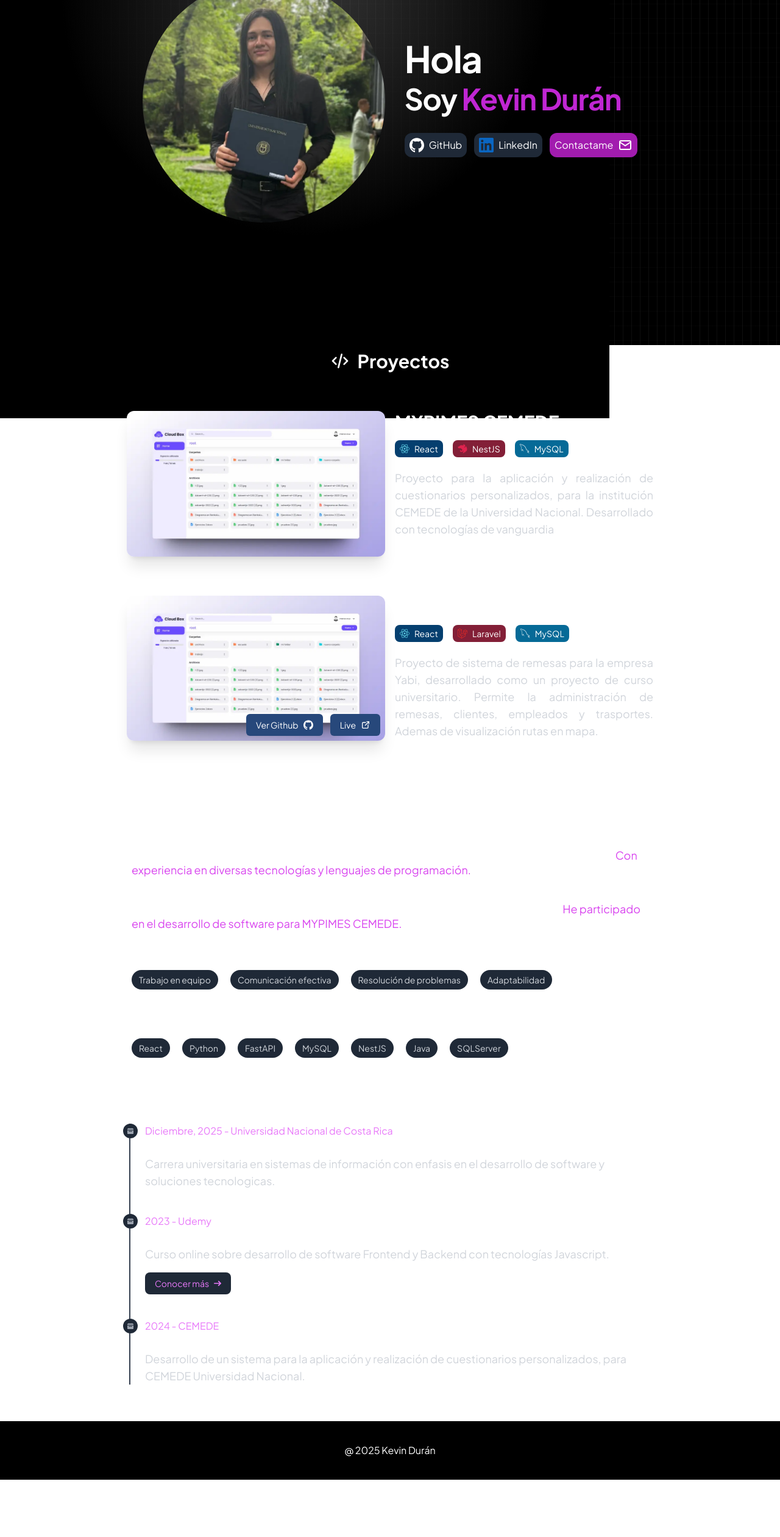
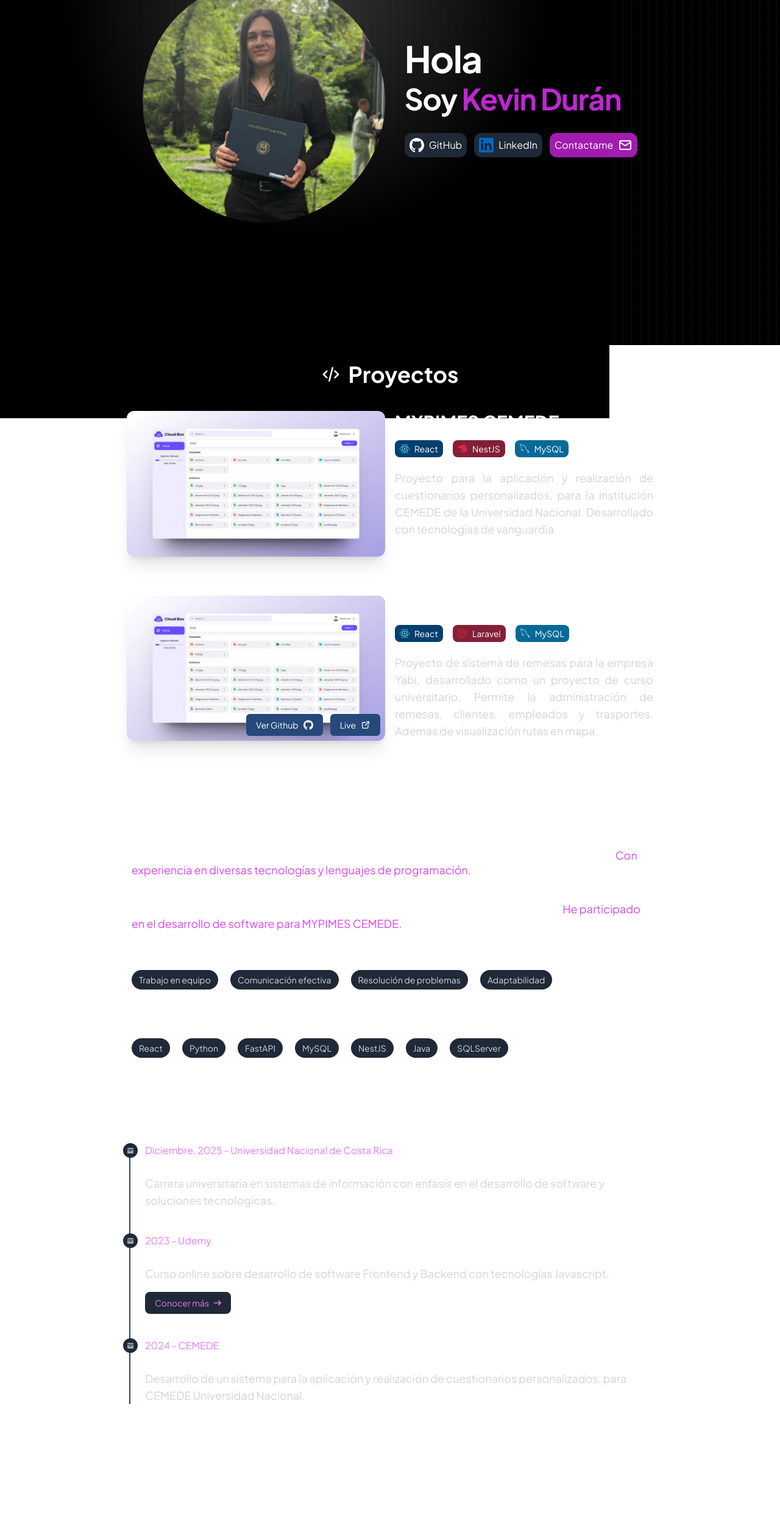
Before and after one commit to Kevinduran09/portafolio-kevinDuran, a Next.js app: page / in a window 1280 px wide. Shown: the part 234-2755 px from the top of the page at 61% size. Before the commit the page ends 2661 px from the top, so only its background shows below. Built offline with nearby package versions, Linux system fonts and the light colour scheme.

Commit message:
commit new

```diff
--- a/src/app/globals.css
+++ b/src/app/globals.css
@@ -12,6 +12,8 @@ body {
 
 html{
   scroll-behavior: smooth;
+  scroll-snap-type: mandatory;
+  scrollbar-width: thin;
 }
 .wrapper{
 
--- a/src/app/layout.js
+++ b/src/app/layout.js
@@ -17,7 +17,7 @@ export default function RootLayout({ children }) {
     <html lang="en">
       <body className='relative text-white'>
         <div className="fixed left-0 top-0 -z-10 h-full w-full "><div className="relative h-full w-full bg-black"><div className="absolute bottom-0 left-0 right-0 top-0 bg-[linear-gradient(to_right,#4f4f4f2e_1px,transparent_1px),linear-gradient(to_bottom,#8080800a_1px,transparent_1px)] bg-[size:14px_24px]"></div><div className="absolute left-0 right-0 top-[-10%] h-[1000px] w-full sm:h-[1000px] sm:w-[1000px] bg-[radial-gradient(circle_400px_at_50%_300px,#fbfbfb36,#000)]"></div></div></div>
-        <div className={`relative  h-screen ${plusJakartaSans.className}`}>
+        <div className={`relative  h-screen ${plusJakartaSans.className} `}>
           <Header />
           {children}
           <Footer/>
--- a/src/app/page.js
+++ b/src/app/page.js
@@ -22,7 +22,7 @@ export default function Home() {
     <>
 
 
-      <Section id={'home'} className={'py-16 md:py-0 '}>
+      <Section id={'home'} className={'pt-20 pb-8 md:py-0 '}>
         <Hero />
       </Section>
       <Section id="projects" >
@@ -34,6 +34,9 @@ export default function Home() {
       <Section id="experience" className={'mt-4'}>
         <Experience />
       </Section>
+      <Section id="contact" className={'mt-4'}>
+        <Contact />
+      </Section>
     </>
   );
 }
--- a/src/app/sections/Contact.jsx
+++ b/src/app/sections/Contact.jsx
@@ -1,29 +1,48 @@
-import React from 'react'
-import { Location, Phone, Mail } from '../utils/icons'
+'use client'
+import React, { useState } from 'react'
+
+export default function Contact() {
+  const [tooltipVisible, setTooltipVisible] = useState(false);
+  const emailAdress = 'kevinduran.net.123@gmail.com';
+
+  const copyToClipboard = async () => {
+    try {
+      await navigator.clipboard.writeText(emailAdress);
+      setTooltipVisible(true);
+      setTimeout(() => setTooltipVisible(false), 2000);
+    } catch (err) {
+      console.error("Error al copiar:", err);
+    }
+  };
+
+  return (
+    <div className='mx-3 md:mx-20 '>
+      <div className="w-full text-center my-10">
+        <span className='text-4xl font-bold'>Si quieres saber mas de mi puedes contactarme!</span>
+      </div>
+      <div className='flex flex-row gap-3 relative'>
+        <div className='bg-gray-300 border-2 border-gray-500 rounded-lg p-2 w-full'>
+          <span className='text-gray-950 font-medium'>{emailAdress}</span>
+        </div>
+
+        <div className="relative">
+          <button
+            type='button'
+            className='flex items-center gap-2 p-2 bg-fuchsia-600 rounded-lg cursor-pointer transition-all duration-300 ease-in-out hover:-translate-y-1 relative'
+            onClick={copyToClipboard}
+          >
+            <svg xmlns="http://www.w3.org/2000/svg" width="24" height="24" viewBox="0 0 24 24" fill="none" stroke="currentColor" strokeWidth="2" strokeLinecap="round" strokeLinejoin="round" className="icon icon-tabler icons-tabler-outline icon-tabler-copy"><path stroke="none" d="M0 0h24v24H0z" fill="none" /><path d="M7 7m0 2.667a2.667 2.667 0 0 1 2.667 -2.667h8.666a2.667 2.667 0 0 1 2.667 2.667v8.666a2.667 2.667 0 0 1 -2.667 2.667h-8.666a2.667 2.667 0 0 1 -2.667 -2.667z" /><path d="M4.012 16.737a2.005 2.005 0 0 1 -1.012 -1.737v-10c0 -1.1 .9 -2 2 -2h10c.75 0 1.158 .385 1.5 1" /></svg>
+            Copiar
+          </button>
 
 
-
-export default function Contact() {
-  return (
-    <div>
-
-      <h2>Contacta conmigo</h2>
-      <div>
-        <div>
-
-          <p>San José, Costa Rica</p>
-        </div>
-        <div>
-
-          <p>+506 8888-8888</p>
-        </div>
-        <div>
-
-          <p>kevinduran.net.123@gmail.com</p>
+          {tooltipVisible && (
+            <div className="absolute -top-10 left-1/2 transform -translate-x-1/2 bg-gray-800 text-white text-xs px-2 py-1 rounded-md opacity-100 transition-all !duration-700">
+              ¡Copiado!
+            </div>
+          )}
         </div>
       </div>
     </div>
-
-
-  )
+  );
 }
--- a/src/app/sections/Experience.jsx
+++ b/src/app/sections/Experience.jsx
@@ -47,11 +47,11 @@ export const Experience = () => {
     return (
 
         <div className="p-5">
-            <h2 className='w-full flex justify-center items-center gap-x-3 text-4xl font-semibold mb-4 text-center'>
+            <h2 className='w-full flex justify-center items-center gap-x-3 text-4xl font-semibold my-6 text-center'>
                 <svg xmlns="http://www.w3.org/2000/svg" width="24" height="24" viewBox="0 0 24 24" fill="none" stroke="currentColor" strokeWidth="2" strokeLinecap="round" strokeLinejoin="round" className="size-8 icon icon-tabler icons-tabler-outline icon-tabler-briefcase"><path stroke="none" d="M0 0h24v24H0z" fill="none" /><path d="M3 7m0 2a2 2 0 0 1 2 -2h14a2 2 0 0 1 2 2v9a2 2 0 0 1 -2 2h-14a2 2 0 0 1 -2 -2z" /><path d="M8 7v-2a2 2 0 0 1 2 -2h4a2 2 0 0 1 2 2v2" /><path d="M12 12l0 .01" /><path d="M3 13a20 20 0 0 0 18 0" /></svg>
                 Experiencia
             </h2>
-            <div>
+            <div className=''>
                 <ol className="relative border-s-2 border-gray-700">
                     {EDUCATION.map((education, index) => (
                         <li className="mb-10 ms-6" key={index}>
--- a/src/app/sections/Projects.jsx
+++ b/src/app/sections/Projects.jsx
@@ -4,7 +4,7 @@ import '@/app/styles/Projects.css'
 import cloudBox from '@/images/cloud-box.webp';
 // import { projects } from '@/mucks/projects';
 
-import { FastAPI, MySQL, NestJS, Python, React, TailwindCSS, Laravel, Website} from '@/app/utils/icons';
+import { FastAPI, MySQL, NestJS, Python, React, TailwindCSS, Laravel, Website } from '@/app/utils/icons';
 import { Github } from '@/app/utils/icons';
 // import { TAGS } from './tags';
 
@@ -135,13 +135,13 @@ const ProjectCard = ({ project }) => {
 
 export const Projects = () => {
   return (
-    <div  className="p-2">
-      <div className='w-full flex flex-col items-center'>
-        <h2 className="flex items-center mb-6 text-3xl font-semibold gap-x-3  ">
-          <svg xmlns="http://www.w3.org/2000/svg" className='size-8 icon icon-tabler icons-tabler-outline icon-tabler-code' width="24" height="24" viewBox="0 0 24 24" fill="none" stroke="currentColor" strokeWidth="2" strokeLinecap="round" strokeLinejoin="round"><path stroke="none" d="M0 0h24v24H0z" fill="none" /><path d="M7 8l-4 4l4 4" /><path d="M17 8l4 4l-4 4" /><path d="M14 4l-4 16" /></svg>
-          Proyectos
-        </h2>
-      </div>
+    <div className="p-2">
+
+      <h2 className="w-full justify-center flex items-center gap-x-3 text-4xl font-semibold text-center my-5 ">
+        <svg xmlns="http://www.w3.org/2000/svg" className='size-8 icon icon-tabler icons-tabler-outline icon-tabler-code' width="24" height="24" viewBox="0 0 24 24" fill="none" stroke="currentColor" strokeWidth="2" strokeLinecap="round" strokeLinejoin="round"><path stroke="none" d="M0 0h24v24H0z" fill="none" /><path d="M7 8l-4 4l4 4" /><path d="M17 8l4 4l-4 4" /><path d="M14 4l-4 16" /></svg>
+        Proyectos
+      </h2>
+
       <div className="projects">
         {projects.map((project, index) => (
           <ProjectCard key={project.name} project={project} />
```
Also changed, not shown: 1 other file (tests, documents, lock files or other folders).
